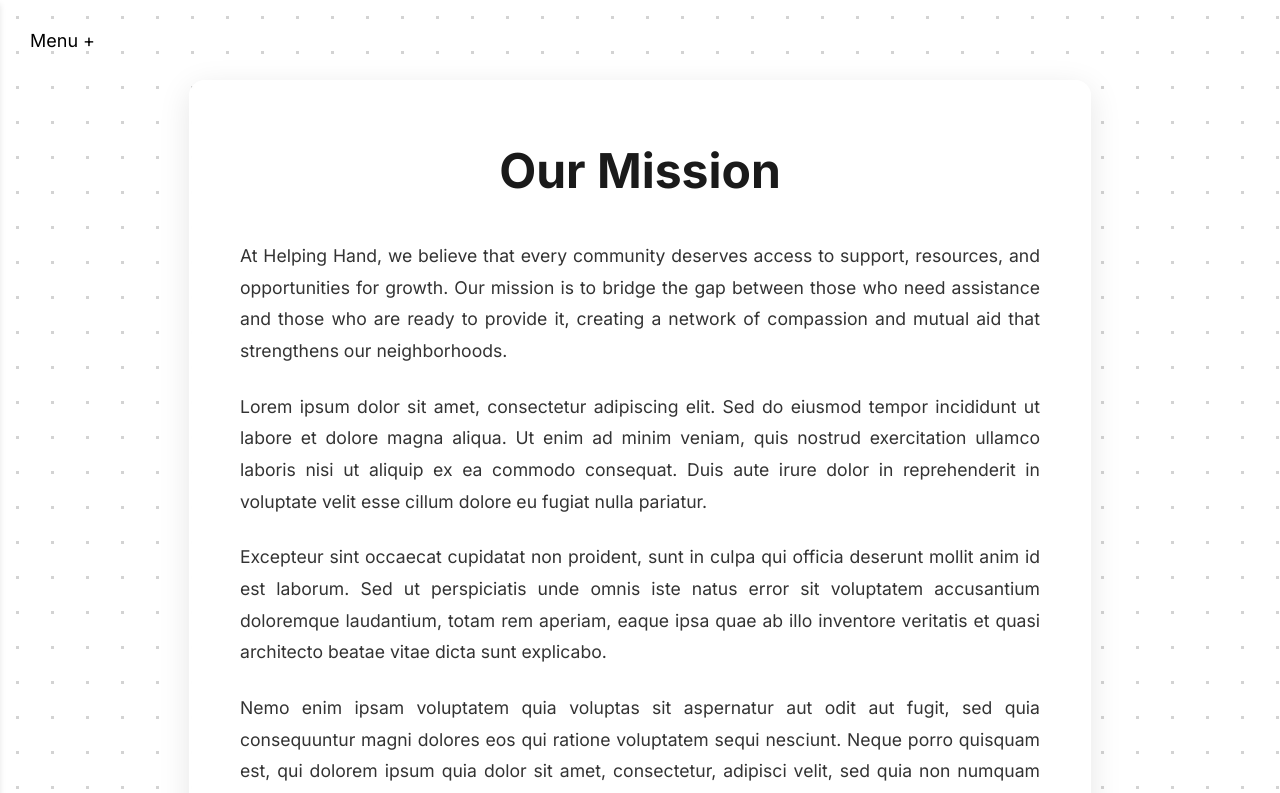
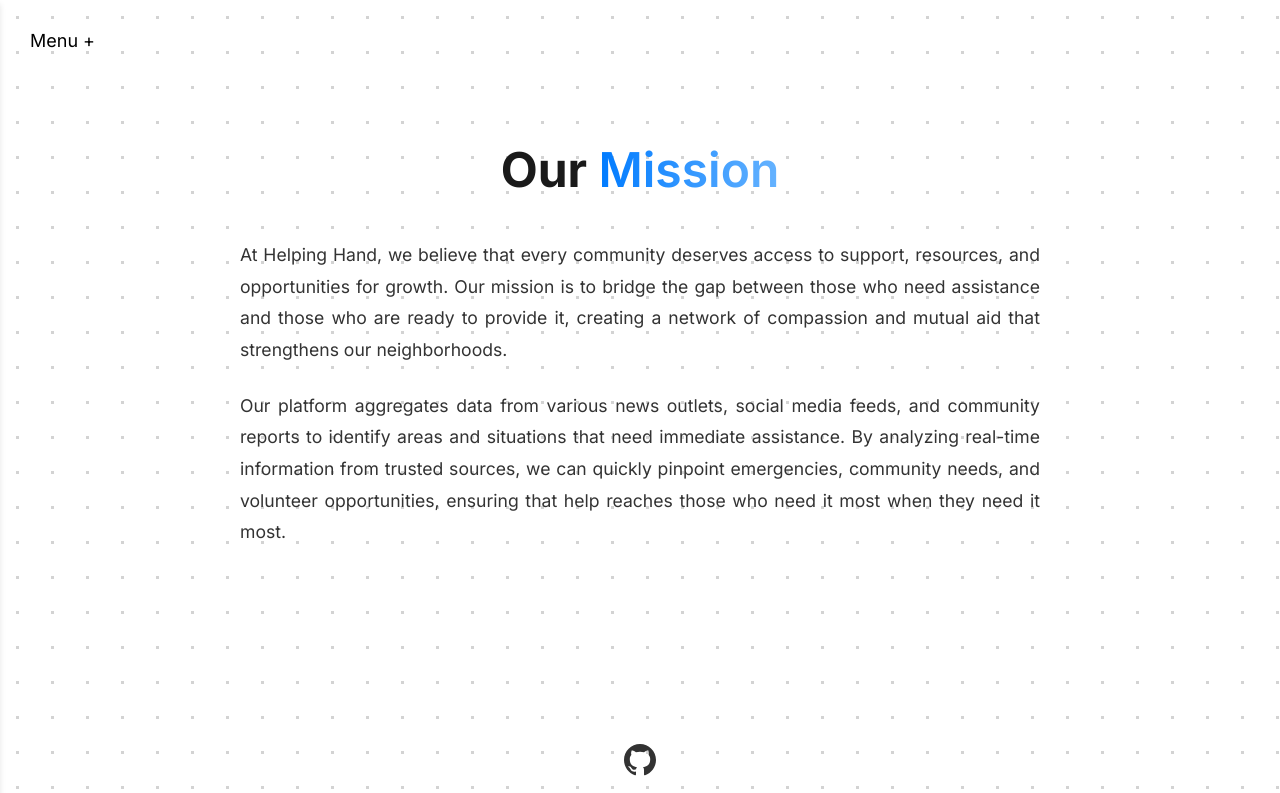
Before and after one commit to AryanOvalekar/HelpingHand, a React (Vite) app in the folder frontend/: page /about-us in a window 1280 px wide. Shown: the top 793 px of the page. Built offline with nearby package versions, Linux system fonts and the light colour scheme; no server answers.

Commit message:
about us changes

```diff
--- a/frontend/index.html
+++ b/frontend/index.html
@@ -4,7 +4,7 @@
     <meta charset="UTF-8" />
     <link rel="icon" type="image/svg+xml" href="/vite.svg" />
     <meta name="viewport" content="width=device-width, initial-scale=1.0" />
-    <title>hackru</title>
+    <title>Helping Hand</title>
   </head>
   <body>
     <div id="root"></div>
--- a/frontend/src/pages/AboutUs.css
+++ b/frontend/src/pages/AboutUs.css
@@ -13,12 +13,7 @@
 .about-content {
   max-width: 800px;
   width: 100%;
-  background: rgba(255, 255, 255, 0.95);
-  backdrop-filter: blur(10px);
-  border-radius: 16px;
   padding: 60px 50px;
-  box-shadow: 0 8px 32px rgba(0, 0, 0, 0.1);
-  border: 1px solid rgba(255, 255, 255, 0.2);
 }
 
 .about-title {
@@ -28,6 +23,14 @@
   color: #1a1a1a;
   text-align: center;
   font-family: 'Inter', sans-serif;
+}
+
+.gradient-text {
+  background: linear-gradient(90deg, var(--accent-color-1), var(--accent-color-2));
+  -webkit-background-clip: text;
+  background-clip: text;
+  -webkit-text-fill-color: transparent;
+  font-weight: 600;
 }
 
 .about-text {
@@ -44,6 +47,29 @@
 
 .about-text p:last-child {
   margin-bottom: 0;
+}
+
+.github-link {
+  position: fixed;
+  bottom: 20px;
+  left: 50%;
+  transform: translateX(-50%);
+  z-index: 100;
+}
+
+.github-link a {
+  display: inline-block;
+  transition: transform 0.2s ease, opacity 0.2s ease;
+}
+
+.github-link a:hover {
+  transform: translateY(-2px);
+  opacity: 0.7;
+}
+
+.github-link svg {
+  width: 32px;
+  height: 32px;
 }
 
 @media (max-width: 768px) {
--- a/frontend/src/pages/AboutUs.jsx
+++ b/frontend/src/pages/AboutUs.jsx
@@ -5,7 +5,7 @@ const AboutUs = () => {
   return (
     <div className="about">
       <div className="about-content">
-        <h1 className="about-title">Our Mission</h1>
+        <h1 className="about-title">Our <span className="gradient-text">Mission</span></h1>
 
         <div className="about-text">
           <p>
@@ -16,34 +16,21 @@ const AboutUs = () => {
           </p>
 
           <p>
-            Lorem ipsum dolor sit amet, consectetur adipiscing elit. Sed do eiusmod tempor incididunt
-            ut labore et dolore magna aliqua. Ut enim ad minim veniam, quis nostrud exercitation
-            ullamco laboris nisi ut aliquip ex ea commodo consequat. Duis aute irure dolor in
-            reprehenderit in voluptate velit esse cillum dolore eu fugiat nulla pariatur.
-          </p>
-
-          <p>
-            Excepteur sint occaecat cupidatat non proident, sunt in culpa qui officia deserunt
-            mollit anim id est laborum. Sed ut perspiciatis unde omnis iste natus error sit
-            voluptatem accusantium doloremque laudantium, totam rem aperiam, eaque ipsa quae ab
-            illo inventore veritatis et quasi architecto beatae vitae dicta sunt explicabo.
-          </p>
-
-          <p>
-            Nemo enim ipsam voluptatem quia voluptas sit aspernatur aut odit aut fugit, sed quia
-            consequuntur magni dolores eos qui ratione voluptatem sequi nesciunt. Neque porro
-            quisquam est, qui dolorem ipsum quia dolor sit amet, consectetur, adipisci velit,
-            sed quia non numquam eius modi tempora incidunt ut labore et dolore magnam aliquam
-            quaerat voluptatem.
-          </p>
-
-          <p>
-            Through innovative technology and community-driven initiatives, we strive to make
-            helping others as simple as a single click. Together, we can build stronger, more
-            resilient communities where everyone has the opportunity to thrive and contribute
-            to the greater good.
+            Our platform aggregates data from various
+            news outlets, social media feeds, and community reports to identify areas and situations
+            that need immediate assistance. By analyzing real-time information from trusted sources,
+            we can quickly pinpoint emergencies, community needs, and volunteer opportunities, ensuring
+            that help reaches those who need it most when they need it most.
           </p>
         </div>
+      </div>
+
+      <div className="github-link">
+        <a href="https://github.com/AryanOvalekar/HelpingHand" target="_blank" rel="noopener noreferrer">
+          <svg width="32" height="32" viewBox="0 0 24 24" fill="rgba(50, 50, 50, 1)">
+            <path d="M12 0C5.374 0 0 5.373 0 12 0 17.302 3.438 21.8 8.207 23.387c.599.111.793-.261.793-.577v-2.234c-3.338.726-4.033-1.416-4.033-1.416-.546-1.387-1.333-1.756-1.333-1.756-1.089-.745.083-.729.083-.729 1.205.084 1.839 1.237 1.839 1.237 1.07 1.834 2.807 1.304 3.492.997.107-.775.418-1.305.762-1.604-2.665-.305-5.467-1.334-5.467-5.931 0-1.311.469-2.381 1.236-3.221-.124-.303-.535-1.524.117-3.176 0 0 1.008-.322 3.301 1.23A11.509 11.509 0 0112 5.803c1.02.005 2.047.138 3.006.404 2.291-1.552 3.297-1.23 3.297-1.23.653 1.653.242 2.874.118 3.176.77.84 1.235 1.911 1.235 3.221 0 4.609-2.807 5.624-5.479 5.921.43.372.823 1.102.823 2.222v3.293c0 .319.192.694.801.576C20.566 21.797 24 17.3 24 12c0-6.627-5.373-12-12-12z"/>
+          </svg>
+        </a>
       </div>
     </div>
   )
--- a/frontend/src/pages/Homepage.css
+++ b/frontend/src/pages/Homepage.css
@@ -18,15 +18,25 @@
 .homepage-title {
   font-size: 4rem;
   font-weight: 700;
-  margin: 0 0 20px 0;
+  margin: 0 0 10px 0;
   color: black;
+  text-align: center;
+}
+
+.homepage-explanation {
+  font-size: 1.2rem;
+  font-weight: 400;
+  margin: 0 0 25px 0;
+  color: #555;
+  max-width: 800px;
+  line-height: 1.5;
   text-align: center;
 }
 
 .homepage-description {
   font-size: 1.5rem;
   font-weight: 400;
-  margin: 0 0 35px 0;
+  margin: 0 0 15px 0;
   color: #333;
   max-width: 600px;
   line-height: 1.6;
--- a/frontend/src/pages/Homepage.jsx
+++ b/frontend/src/pages/Homepage.jsx
@@ -9,6 +9,10 @@ const Homepage = () => {
       <p className="homepage-description">
         <span className="gradient-text">Helping</span> the community, one step at a time
       </p>
+      <p className="homepage-explanation">
+        Helping Hand connects community members who need assistance with volunteers ready to help.
+        Our platform makes it easy to find local opportunities to make a difference in your neighborhood.
+      </p>
       <div className="homepage-buttons">
         <Link to="/map" className="homepage-button">Start Helping</Link>
         <Link to="/about-us" className="homepage-button-outline">Our Mission</Link>
```
